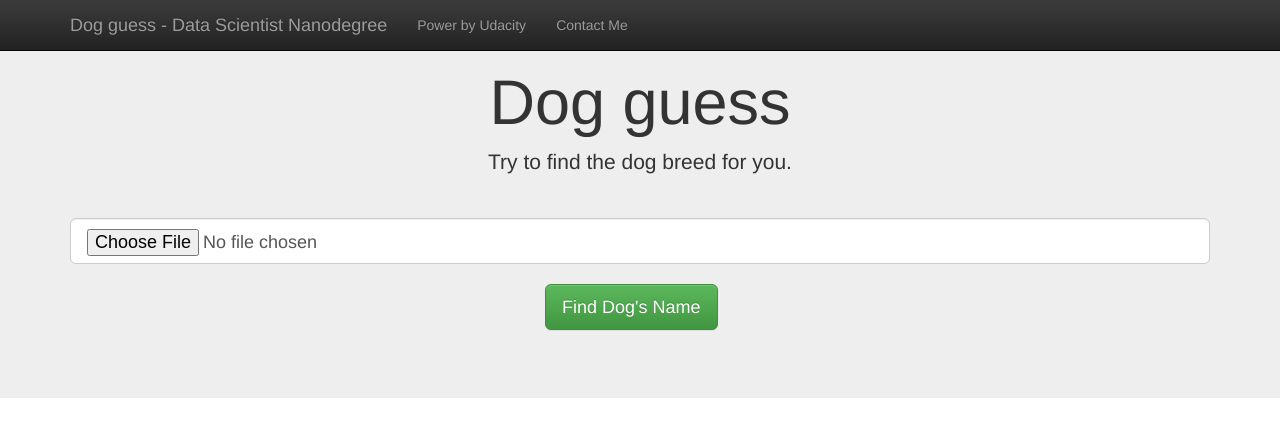
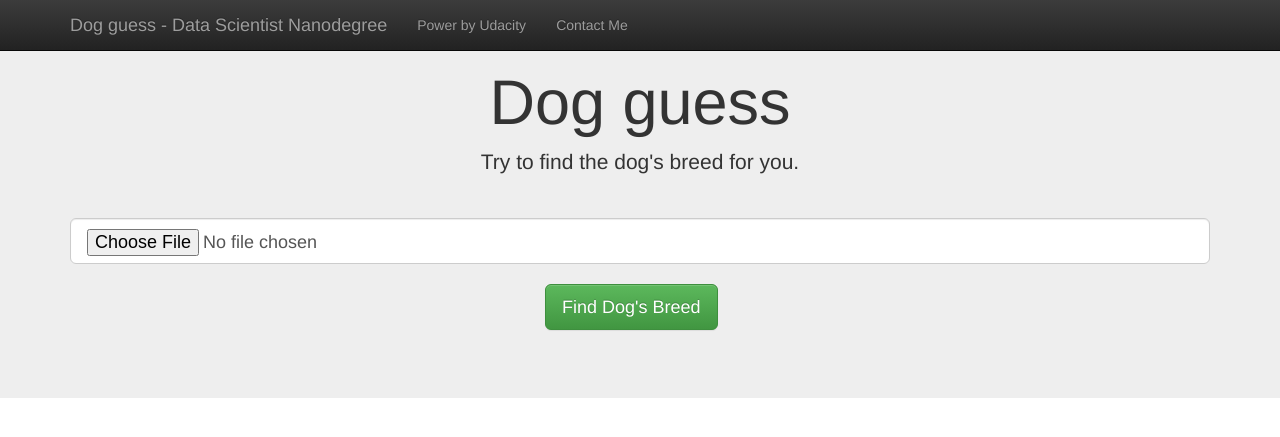
Before and after one commit to ahomer/dog_guess, a Flask app: page / in a window 1280 px wide. Shown: the top 437 px of the page. Run offline with Flask 2, Linux system fonts and the light colour scheme; some libraries are stand-ins or nearby versions.

Commit message:
feat:change description

```diff
--- a/app/templates/master.html
+++ b/app/templates/master.html
@@ -6,7 +6,7 @@
     <meta http-equiv="X-UA-Compatible" content="IE=edge">
     <meta name="viewport" content="width=device-width, initial-scale=1">
 
-    <title>Find Dog's Name</title>
+    <title>Find Dog's Breed</title>
 
     <link rel="stylesheet" href="https://maxcdn.bootstrapcdn.com/bootstrap/3.3.7/css/bootstrap.min.css"
         integrity="sha384-BVYiiSIFeK1dGmJRAkycuHAHRg32OmUcww7on3RYdg4Va+PmSTsz/K68vbdEjh4u" crossorigin="anonymous">
@@ -37,17 +37,17 @@
     <div class="jumbotron">
         <div class="container">
             <h1 class="text-center">Dog guess</h1>
-            <p class="text-center">Try to find the dog breed for you.</p>
+            <p class="text-center">Try to find the dog's breed for you.</p>
             <hr />
 
             <div class="row">
                 <div class="col-lg-12 form-group-lg">
                     <form enctype="multipart/form-data">
                         <input type="file" class="form-control form-control-lg" name="query" id="input_file" accept="image/*"
-                            onchange="javascript:setImagePreview();" placeholder="Upload a dog image to get its name.">
+                            onchange="javascript:setImagePreview();" placeholder="Upload a dog image to get its breed.">
                         <br>
                         <div class="col-lg-offset-5">
-                            <button type="button" class="btn btn-lg btn-success" onclick='javascript:upload()'>Find Dog's Name</button>
+                            <button type="button" class="btn btn-lg btn-success" onclick='javascript:upload()'>Find Dog's Breed</button>
                         </div>
                     </form>
                     <iframe name="uploadfrm" id="uploadfrm" style="display: none;"></iframe>
@@ -83,7 +83,7 @@
             success: function (data) {
                 var rs = eval("("+data+")");
                 $.messager.show({
-                    title:"Dog's Name",
+                    title:"Dog's Breed",
                     msg:rs.breed,
                     timeout:5000,
                     showType:'slide'
```
